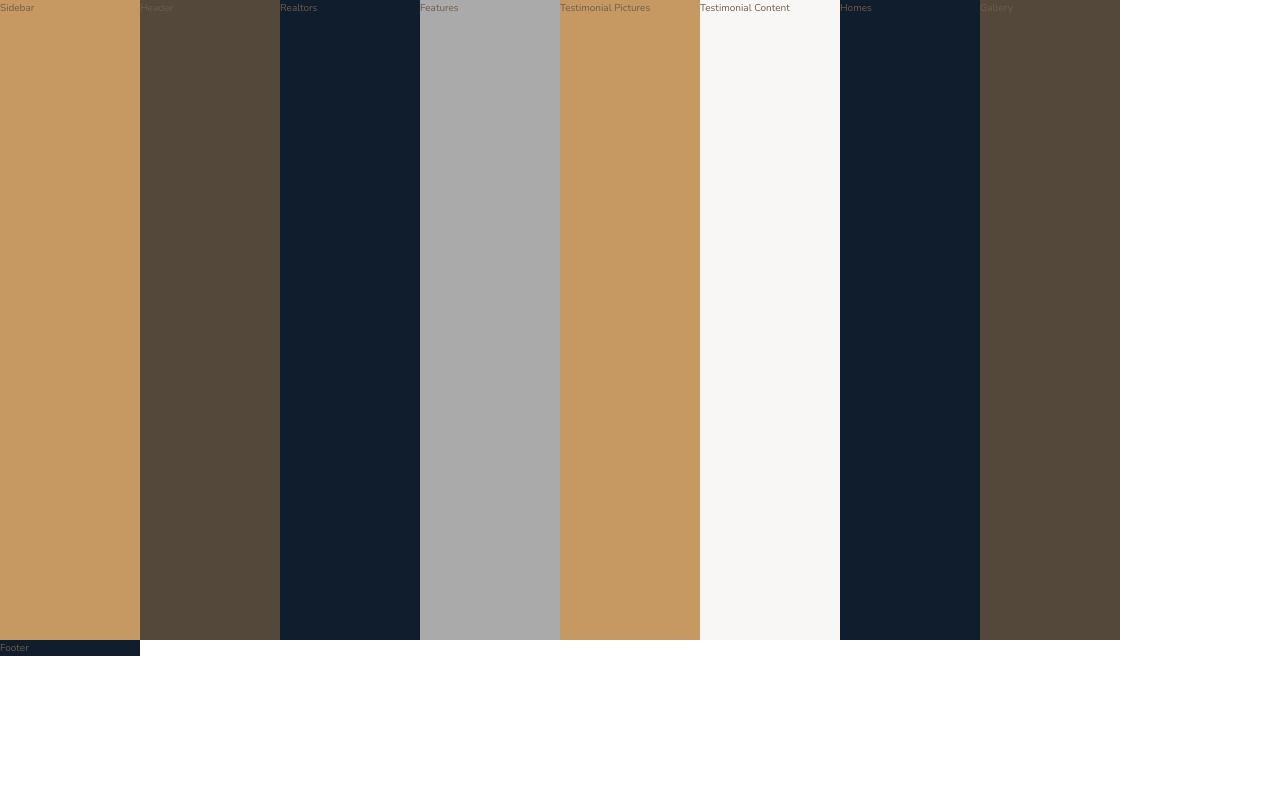
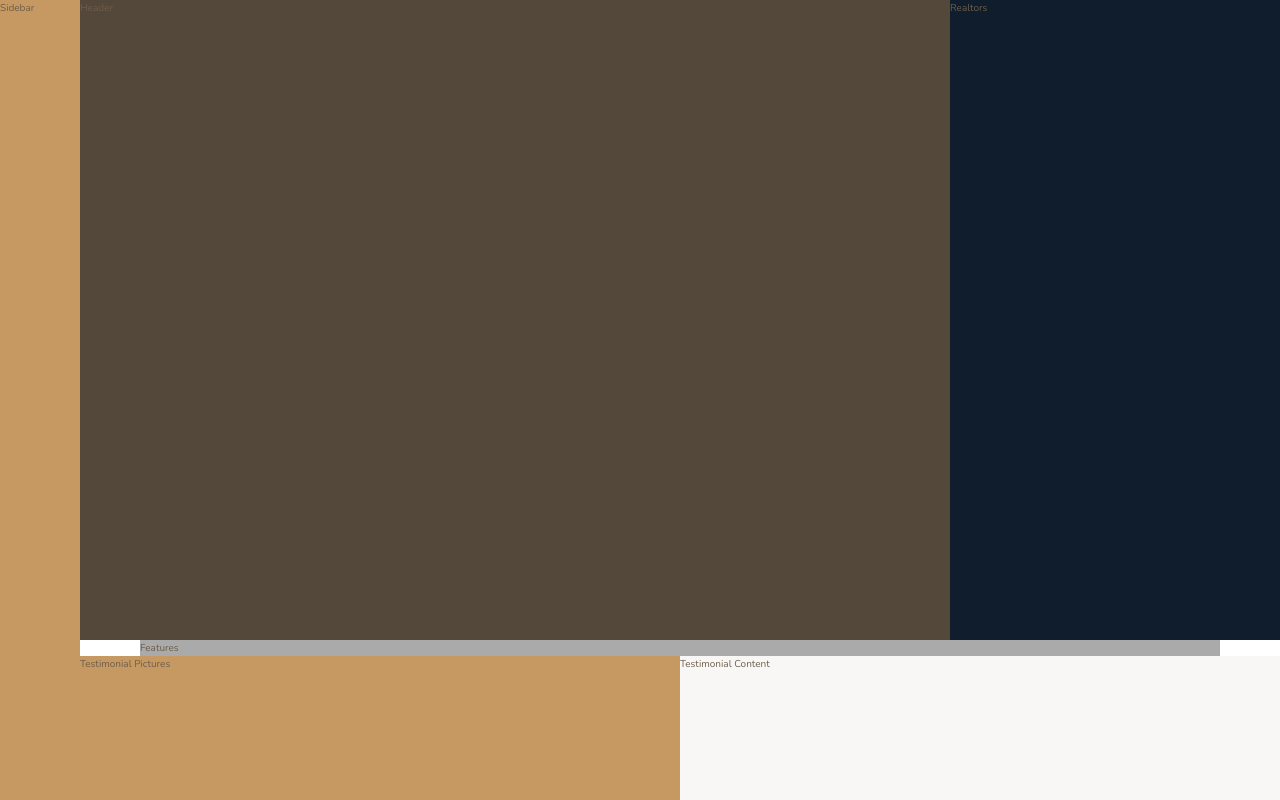
Before and after one commit to RayBDev/nexter, a React app: page / in a window 1280 px wide. Shown: the top 800 px of the page. Built offline with nearby package versions, Linux system fonts and the light colour scheme.

Commit message:
Crafted layout for grid items

```diff
--- a/src/assets/sass/_base.scss
+++ b/src/assets/sass/_base.scss
@@ -37,5 +37,10 @@
 .container {
   display: grid;
   grid-template-rows: 80vh min-content 40vw repeat(3, min-content);
-  grid-template-columns: repeat(8, minmax(min-content, 14rem));
+  grid-template-columns:
+    [sidebar-start] 8rem [sidebar-end full-start] minmax(
+      6rem,
+      1fr
+    ) [center-start] repeat(8, [col-start] minmax(min-content, 14rem) [col-end])
+    [center-end] minmax(6rem, 1fr) [full-end];
 }
--- a/src/assets/sass/_features.scss
+++ b/src/assets/sass/_features.scss
@@ -1,3 +1,4 @@
 .features {
   background-color: $color-grey-light-2;
+  grid-column: center-start / center-end;
 }
--- a/src/assets/sass/_footer.scss
+++ b/src/assets/sass/_footer.scss
@@ -1,3 +1,4 @@
 .footer {
   background-color: $color-secondary;
+  grid-column: full-start / full-end;
 }
--- a/src/assets/sass/_gallery.scss
+++ b/src/assets/sass/_gallery.scss
@@ -1,3 +1,4 @@
 .gallery {
   background-color: $color-grey-dark-1;
+  grid-column: full-start / full-end;
 }
--- a/src/assets/sass/_header.scss
+++ b/src/assets/sass/_header.scss
@@ -1,3 +1,4 @@
 .header {
   background-color: $color-grey-dark-1;
+  grid-column: full-start / col-end 6;
 }
--- a/src/assets/sass/_homes.scss
+++ b/src/assets/sass/_homes.scss
@@ -1,3 +1,4 @@
 .homes {
   background-color: $color-secondary;
+  grid-column: center-start / center-end;
 }
--- a/src/assets/sass/_realtors.scss
+++ b/src/assets/sass/_realtors.scss
@@ -1,3 +1,4 @@
 .realtors {
   background-color: $color-secondary;
+  grid-column: col-start 7 / full-end;
 }
--- a/src/assets/sass/_sidebar.scss
+++ b/src/assets/sass/_sidebar.scss
@@ -1,3 +1,5 @@
 .sidebar {
   background-color: $color-primary;
+  grid-column: sidebar-start / sidebar-end;
+  grid-row: 1 / -1;
 }
--- a/src/assets/sass/_testimonials.scss
+++ b/src/assets/sass/_testimonials.scss
@@ -1,9 +1,11 @@
 .testimonials {
   &__pictures {
     background-color: $color-primary;
+    grid-column: full-start / col-end 4;
   }
 
   &__content {
     background-color: $color-grey-light-1;
+    grid-column: col-start 5 / full-end;
   }
 }
```
